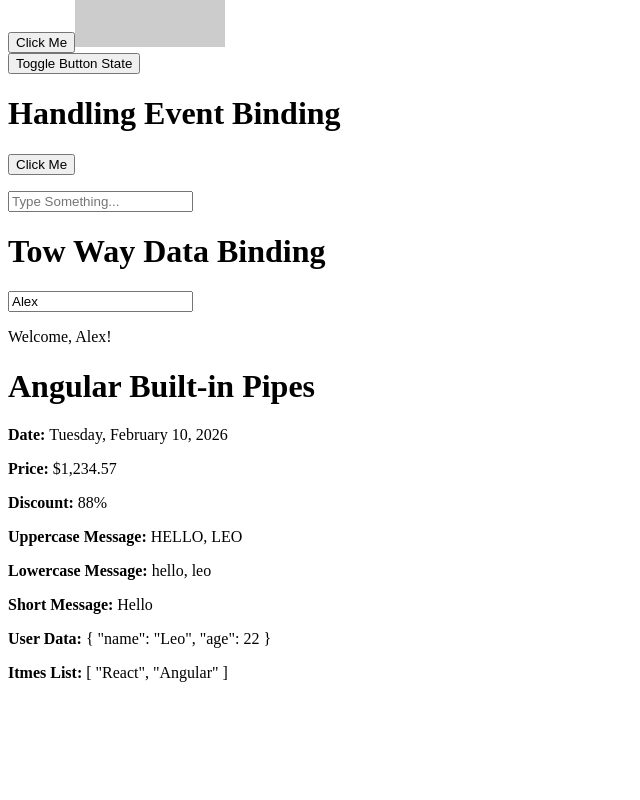
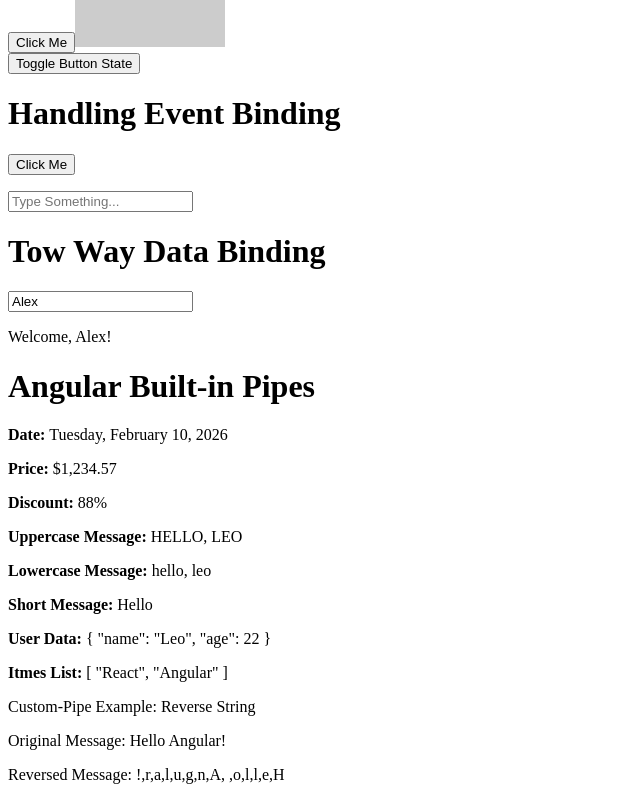
Before and after one commit to Rishab-RajHR/Angular, an Angular app: page / in a window 1280 px wide. Shown: the part 2230-3030 px from the top of the page, without its empty margins (0-640 px from the left). Before the commit the page ends 2928 px from the top, so only its background shows below. Built offline with nearby package versions, Linux system fonts and the light colour scheme.

Commit message:
Custom Pipe

```diff
--- a/src/app/app.html
+++ b/src/app/app.html
@@ -19,4 +19,5 @@
 <app-event-binding></app-event-binding>
 <app-two-way-binding></app-two-way-binding>
 <app-built-in-pipes></app-built-in-pipes>
+<app-custom-pipe></app-custom-pipe>
 <router-outlet />
--- a/src/app/app.ts
+++ b/src/app/app.ts
@@ -21,10 +21,11 @@ import { PropertyBinding } from "./property-binding/property-binding";
 import { EventBinding } from "./event-binding/event-binding";
 import { TwoWayBinding } from "./two-way-binding/two-way-binding";
 import { BuiltInPipes } from "./built-in-pipes/built-in-pipes";
+import { CustomPipe } from "./custom-pipe/custom-pipe";
 
 @Component({
   selector: 'app-root',
-  imports: [RouterOutlet, HostListenerExample, PreserverWhitespaceExample, EncapsulationFirst, Parent, Super, IfDirectives, SwitchCaseDirective, ForDirective, NgClassDirective, NgStyle, Interpolation, ErrorHandlingInterpolation, AttributeBinding, StyleBinding, ClassBinding, PropertyBinding, EventBinding, TwoWayBinding, BuiltInPipes],
+  imports: [RouterOutlet, HostListenerExample, PreserverWhitespaceExample, EncapsulationFirst, Parent, Super, IfDirectives, SwitchCaseDirective, ForDirective, NgClassDirective, NgStyle, Interpolation, ErrorHandlingInterpolation, AttributeBinding, StyleBinding, ClassBinding, PropertyBinding, EventBinding, TwoWayBinding, BuiltInPipes, CustomPipe],
   templateUrl: './app.html',
   styleUrl: './app.css',
   encapsulation: ViewEncapsulation.None
--- /dev/null
+++ b/src/app/custom-pipe/custom-pipe.html
@@ -0,0 +1,3 @@
+<p>Custom-Pipe Example: Reverse String </p>
+<p>Original Message: Hello Angular! </p>
+<p>Reversed Message: {{ 'Hello Angular!' | reverseString }}</p>
--- /dev/null
+++ b/src/app/reverse-string-pipe.ts
@@ -0,0 +1,12 @@
+import { Pipe, PipeTransform } from '@angular/core';
+
+@Pipe({
+  name: 'reverseString',
+})
+export class ReverseStringPipe implements PipeTransform {
+
+  transform(value: string): string{
+    return value.split('').reverse().join();
+  }
+
+}
```
Also changed, not shown: src/app/custom-pipe/custom-pipe.ts (added, +12 -0 lines), src/app/custom-pipe/custom-pipe.css (added), 2 other files (tests, documents, lock files or other folders).
